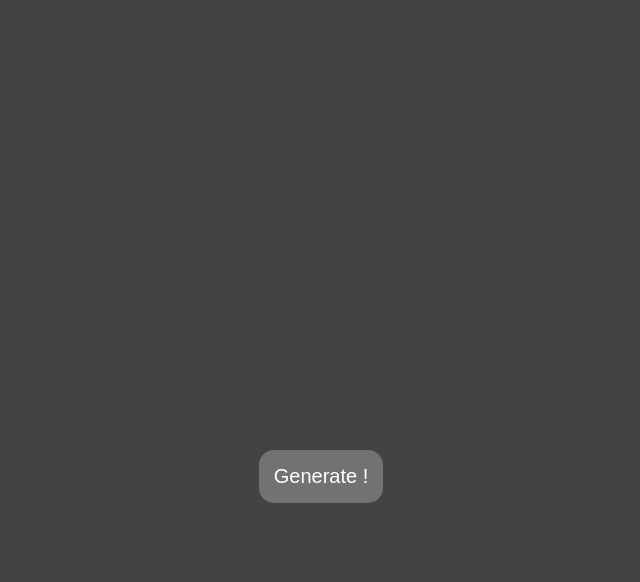
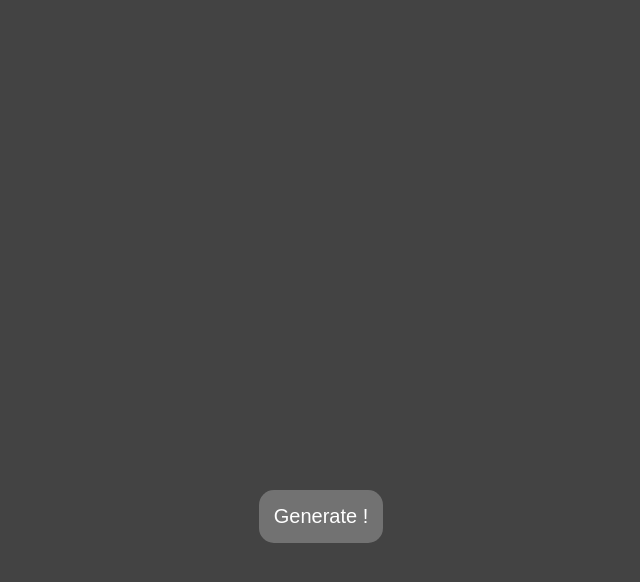
Before and after one commit to MagicTendo/GithubPages, a plain HTML site: page example/ytpmv-api-example.html in a window 1280 px wide. Shown: the part 152-734 px from the top of the page, without its empty margins (319-959 px from the left). Drawn offline with Linux system fonts and the light colour scheme.

Commit message:
Update example.css

```diff
--- a/css/example.css
+++ b/css/example.css
@@ -44,7 +44,7 @@ img {
     border: none;
     border-radius: 15px;
     font-size: 20px;
-    bottom: 15dvh;
+    bottom: 10dvh;
     left: 0;
     right: 0;
 }
```
